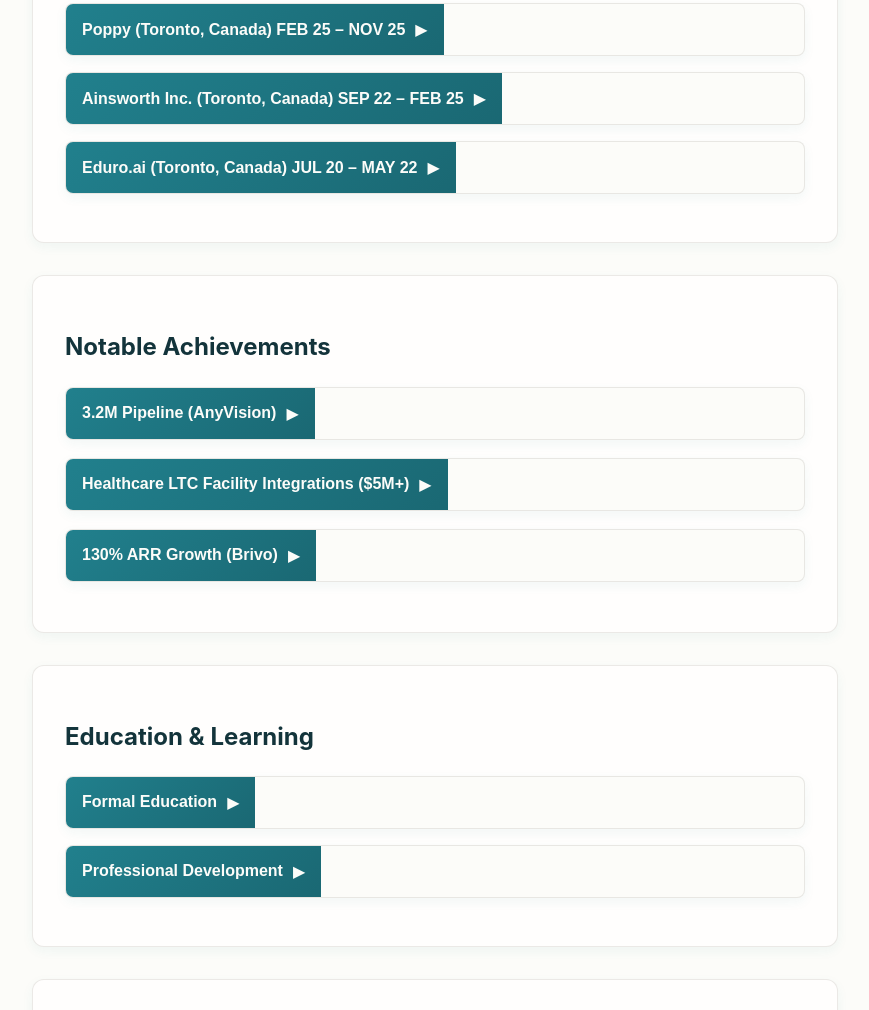
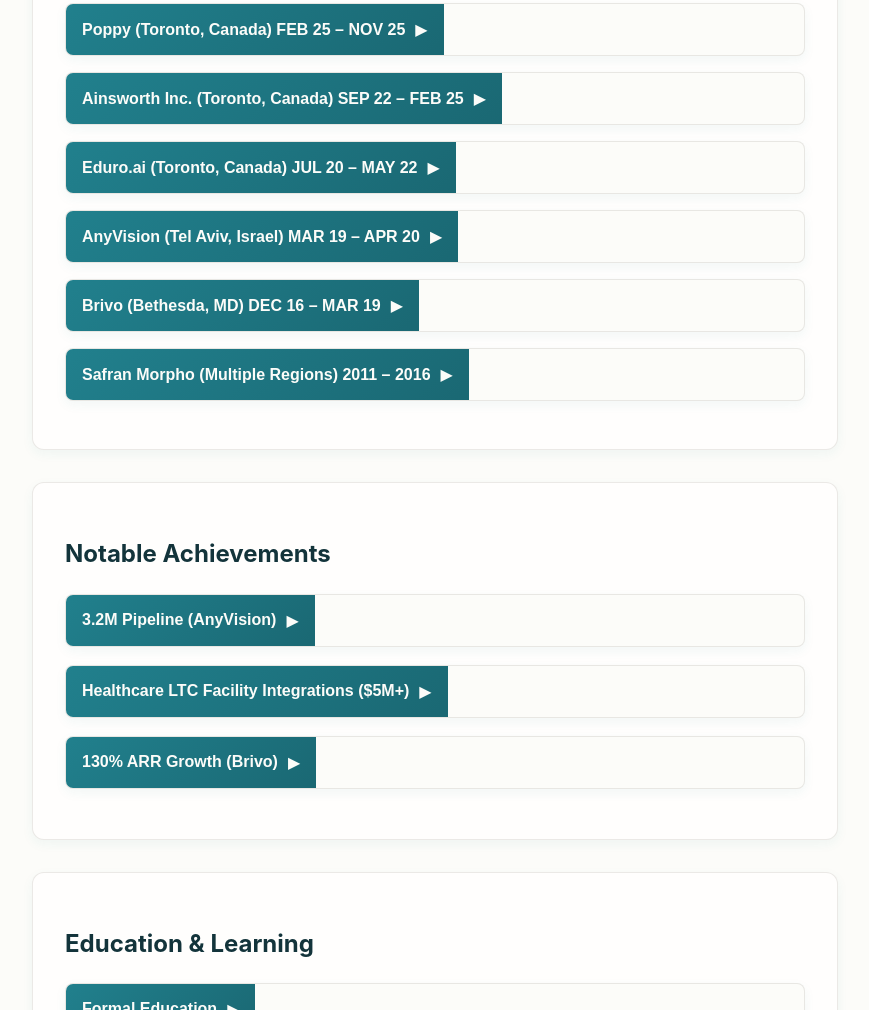
Before and after one commit to addy24k/44stackblitz-starters-etugkxuf, a website: page index.html in a window 1280 px wide. Shown: the part 1000-2010 px from the top of the page, without its empty margins (205-1074 px from the left). Drawn offline with Linux system fonts and the light colour scheme.

Commit message:
updated pro experiences

```diff
--- a/index.html
+++ b/index.html
@@ -421,7 +421,40 @@
           </ul>
         </div>
       </div>
-      <!-- Additional experiences omitted for brevity -->
+      <div class="dropdown" tabindex="0">
+        <button class="dropdown-header" aria-expanded="false">AnyVision (Tel Aviv, Israel) MAR 19 – APR 20 <span class="dropdown-arrow">&#9654;</span></button>
+        <div class="dropdown-content">
+          <strong>Regional Sales Manager, Canada</strong> • Remote, 60% travel • Deal Size Up to $200K
+          <ul>
+            <li>Microsoft-backed AI startup specializing in facial recognition and video analytics.</li>
+            <li>Generated $3M pipeline and closed 3 new major enterprise logos in 9 months.</li>
+            <li>Targeted opportunities across healthcare, retail, finance, and law enforcement verticals.</li>
+          </ul>
+        </div>
+      </div>
+      <div class="dropdown" tabindex="0">
+        <button class="dropdown-header" aria-expanded="false">Brivo (Bethesda, MD) DEC 16 – MAR 19 <span class="dropdown-arrow">&#9654;</span></button>
+        <div class="dropdown-content">
+          <strong>Regional Sales Manager, Eastern Canada</strong> • Remote, 60% travel • ACV $400K
+          <ul>
+            <li>Prepared regional growth strategy yielding $200K increase in ARR (130% in Year 1 and 30% in Year 2).</li>
+            <li>Owned high-velocity and Enterprise sales cycles for mid-market opportunities.</li>
+            <li>Recruited, trained, and managed relationships with global integration partners.</li>
+          </ul>
+        </div>
+      </div>
+      <div class="dropdown" tabindex="0">
+        <button class="dropdown-header" aria-expanded="false">Safran Morpho (Multiple Regions) 2011 – 2016 <span class="dropdown-arrow">&#9654;</span></button>
+        <div class="dropdown-content">
+          <strong>Senior Account Manager &amp; Regional Sales Lead</strong> • Multiple Territories
+          <ul>
+            <li>Achieved 200% Revenue Growth Award in MEA Region (2011-2012).</li>
+            <li>Delivered 150% Annual Growth Achievement in Canada (2013).</li>
+            <li>Managed key accounts and strategic partnerships.</li>
+            <li>Developed partner channels across international markets.</li>
+          </ul>
+        </div>
+      </div>
     </section>
     <!-- Projects Section -->
     <section id="projects">
```
Also changed, not shown: 1 other file.
